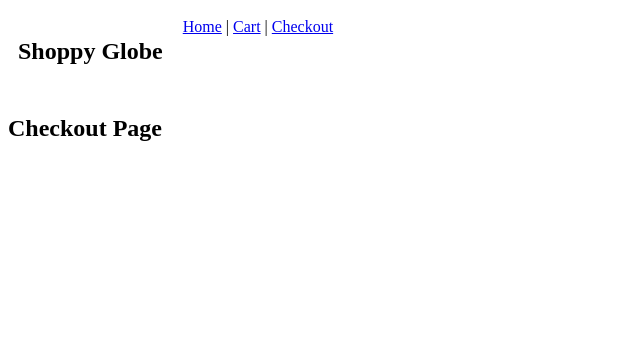
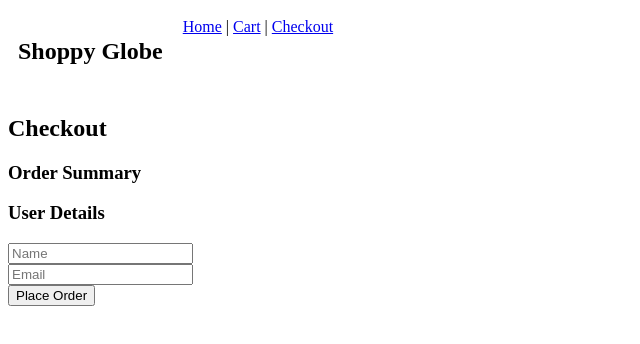
Before and after one commit to mcajoydeb/Shoppy-Globe-E-commerce, a React (Vite) app: page /checkout in a window 1280 px wide. Shown: the top 344 px of the page, without its empty margins (0-640 px from the left). Built offline with nearby package versions, Linux system fonts and the light colour scheme.

Commit message:
checkout page updated

```diff
--- a/src/pages/Checkout.jsx
+++ b/src/pages/Checkout.jsx
@@ -1,5 +1,39 @@
+import { useSelector, useDispatch } from "react-redux";
+import { useNavigate } from "react-router-dom";
+
 function Checkout() {
-  return <h2>Checkout Page</h2>;
+  const items = useSelector((state) => state.cart.items);
+  const dispatch = useDispatch();
+  const navigate = useNavigate();
+
+  const handleOrder = () => {
+    alert("Order placed");
+
+    // clear cart
+    dispatch({ type: "cart/clearCart" });
+
+    // redirect to home
+    navigate("/");
+  };
+
+  return (
+    <div>
+      <h2>Checkout</h2>
+
+      <h3>Order Summary</h3>
+      {items.map((item) => (
+        <p key={item.id}>
+          {item.title} (x{item.quantity})
+        </p>
+      ))}
+
+      <h3>User Details</h3>
+      <input type="text" placeholder="Name" /><br />
+      <input type="email" placeholder="Email" /><br />
+
+      <button onClick={handleOrder}>Place Order</button>
+    </div>
+  );
 }
 
 export default Checkout;
--- a/src/redux/cartSlice.js
+++ b/src/redux/cartSlice.js
@@ -41,6 +41,9 @@ const cartSlice = createSlice({
                 item.quantity -= 1;
             }
         },
+        clearCart: (state) => {
+            state.items = [];
+        },
     }
 });
 
@@ -49,5 +52,7 @@ export const {
   removeFromCart,
   increaseQuantity,
   decreaseQuantity,
+  setSearchTerm,
+  clearCart,
 } = cartSlice.actions;
 export default cartSlice.reducer;
--- a/src/routes/router.jsx
+++ b/src/routes/router.jsx
@@ -1,21 +1,41 @@
 import { createBrowserRouter } from "react-router-dom";
+import { lazy, Suspense } from "react";
 import App from "../App";
-import Home from "../pages/Home";
-import ProductDetail from "../pages/ProductDetail";
-import Cart from "../pages/Cart";
-import Checkout from "../pages/Checkout";
-import NotFound from "../pages/NotFound";
+
+const Home = lazy(() => import("../pages/Home"));
+const ProductDetail = lazy(() => import("../pages/ProductDetail"));
+const Cart = lazy(() => import("../pages/Cart"));
+const Checkout = lazy(() => import("../pages/Checkout"));
+const NotFound = lazy(() => import("../pages/NotFound"));
+
+const withSuspense = (Component) => (
+  <Suspense fallback={<h3>Loading...</h3>}>
+    <Component />
+  </Suspense>
+);
 
 export const router = createBrowserRouter([
   {
     path: "/",
     element: <App />,
-    errorElement: <NotFound />,
+    errorElement: withSuspense(NotFound),
     children: [
-      { index: true, element: <Home /> },
-      { path: "/product/:id", element: <ProductDetail /> },
-      { path: "/cart", element: <Cart /> },
-      { path: "/checkout", element: <Checkout /> },
+      {
+        index: true,
+        element: withSuspense(Home),
+      },
+      {
+        path: "product/:id",
+        element: withSuspense(ProductDetail),
+      },
+      {
+        path: "cart",
+        element: withSuspense(Cart),
+      },
+      {
+        path: "checkout",
+        element: withSuspense(Checkout),
+      },
     ],
   },
 ]);
```
